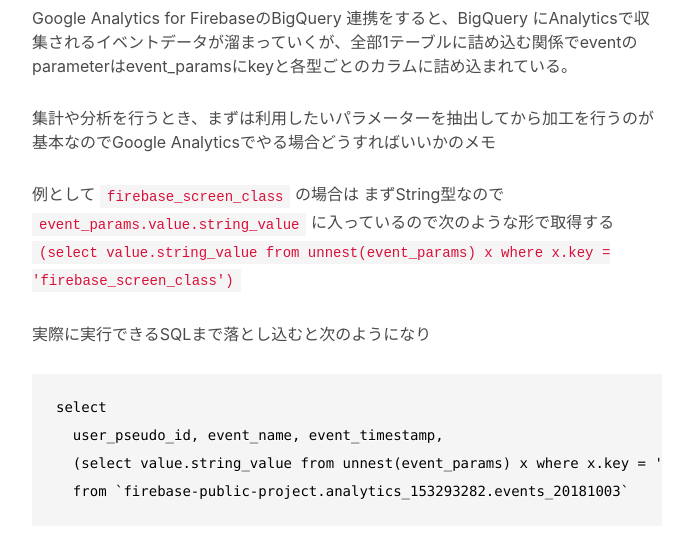
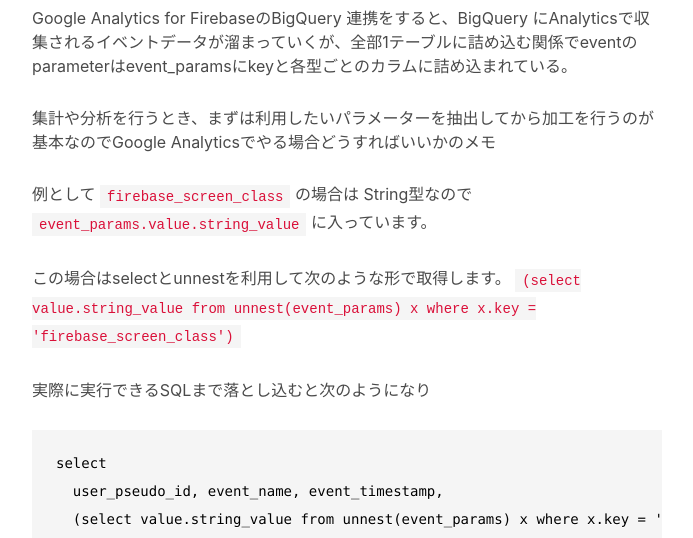
Before and after one commit to k2wanko/k2wanko.dev, a Gatsby site: page /2020-04-05-tips-firebase-bigquery/ in a window 1280 px wide. Shown: the part 635-1173 px from the top of the page, without its empty margins (293-986 px from the left). Built offline with nearby package versions, Linux system fonts and the light colour scheme; Gatsby itself is replaced by a stand-in of ours; some packages are replaced by stand-ins of ours; code samples lack their colours.

Commit message:
Minor fix

```diff
--- a/content/blog/2020-04-05-tips-firebase-bigquery.md
+++ b/content/blog/2020-04-05-tips-firebase-bigquery.md
@@ -15,7 +15,9 @@
 
 集計や分析を行うとき、まずは利用したいパラメーターを抽出してから加工を行うのが基本なのでGoogle Analyticsでやる場合どうすればいいかのメモ
 
-例として `firebase_screen_class` の場合は まずString型なので `event_params.value.string_value` に入っているので次のような形で取得する `(select value.string_value from unnest(event_params) x where x.key = 'firebase_screen_class')`
+例として `firebase_screen_class` の場合は String型なので `event_params.value.string_value` に入っています。
+
+この場合はselectとunnestを利用して次のような形で取得します。 `(select value.string_value from unnest(event_params) x where x.key = 'firebase_screen_class')`
 
 実際に実行できるSQLまで落とし込むと次のようになり
 
```
